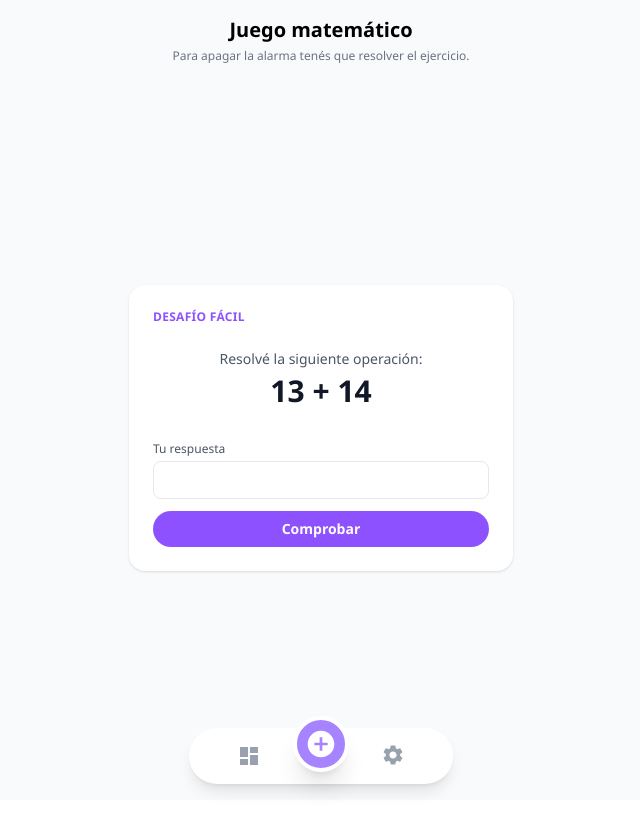
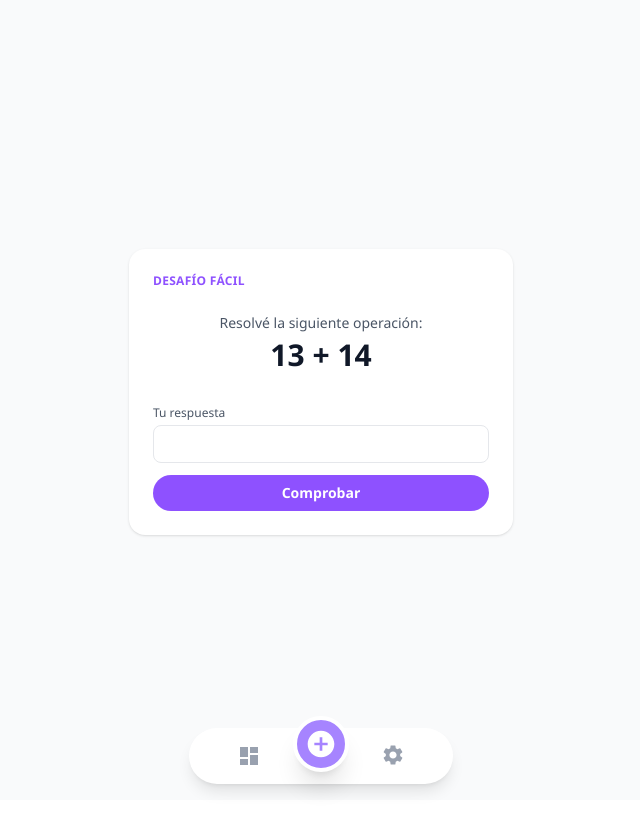
Before and after one commit to beluaris-coder/Obligatorio-despertador, a React (Vite) app: page /juego-matematico in a window 1280 px wide. Shown: the top 838 px of the page, without its empty margins (319-959 px from the left). Built offline with nearby package versions, Linux system fonts and the light colour scheme.

Commit message:
Sol Juego matematico totalmente arreglado

```diff
--- a/src/components/CardEscena.jsx
+++ b/src/components/CardEscena.jsx
@@ -1,4 +1,4 @@
-import { Link } from "react-router-dom";
+import { Link, useNavigate } from "react-router-dom";
 import { useState } from "react";
 import { MdPlayArrow } from "react-icons/md";
 
@@ -7,8 +7,9 @@ import { useEjecutarEscena } from "../hooks/useEjecutarEscena";
 import { useEscenasStore } from "../store/escenasStore";
 import IconButton from "./Shared/IconButton";
 
+const CardEscena = ({ id }) => {
+  const navigate = useNavigate();
 
-const CardEscena = ({ id }) => {
   const escena = useEscenasStore((s) => s.getEscena(id));
   const { ejecutarEscena } = useEjecutarEscena(escena, id);
 
@@ -17,11 +18,12 @@ const CardEscena = ({ id }) => {
 
   if (!escena) return null;
 
-  const { titulo, imagenIndex, imagen, enEjecucion } = escena;
+  const { titulo, imagenIndex, imagen, enEjecucion, acciones = [] } = escena;
 
   const indexValido =
     Number.isInteger(imagenIndex) && IMAGENES_ESCENAS.length > 0
-      ? Math.abs(imagenIndex) % IMAGENES_ESCENAS.length : 0;
+      ? Math.abs(imagenIndex) % IMAGENES_ESCENAS.length
+      : 0;
 
   const img =
     typeof imagen === "string" && imagen.length > 0
@@ -34,6 +36,18 @@ const CardEscena = ({ id }) => {
 
     if (loading || enEjecucion) return;
 
+    // 👇 Nueva lógica: si la escena tiene juego matemático, vamos al jueguito
+    const accionJuego = acciones.find(
+      (a) => a.funcionalidad === "juego_matematico"
+    );
+
+    if (accionJuego) {
+      const dificultad = accionJuego.parametros?.dificultad || "facil";
+      navigate(`/juego-matematico?dificultad=${dificultad}`);
+      return;
+    }
+
+    // Si no hay juego matemático, ejecutamos la escena normal
     setAnimando(true);
     setLoading(true);
 
@@ -42,7 +56,6 @@ const CardEscena = ({ id }) => {
     setTimeout(() => setAnimando(false), 150);
     setTimeout(() => setLoading(false), 900);
   };
-
 
   return (
     <Link
@@ -54,7 +67,13 @@ const CardEscena = ({ id }) => {
         {titulo}
       </div>
 
-      <IconButton icon={MdPlayArrow} onClick={handlePlay} loading={loading} animando={animando} disabled={enEjecucion} />
+      <IconButton
+        icon={MdPlayArrow}
+        onClick={handlePlay}
+        loading={loading}
+        animando={animando}
+        disabled={enEjecucion}
+      />
     </Link>
   );
 };
--- a/src/components/HeaderJuegoMatematico.jsx
+++ /dev/null
@@ -1,14 +0,0 @@
-const HeaderJuegoMatematico = () => {
-  return (
-    <header className="mb-6">
-      <h1 className="text-xl font-semibold text-center">
-        Juego matemático
-      </h1>
-      <p className="text-xs text-gray-500 text-center mt-1">
-        Para apagar la alarma tenés que resolver el ejercicio.
-      </p>
-    </header>
-  );
-};
-
-export default HeaderJuegoMatematico;
--- a/src/components/JuegoMatematico.jsx
+++ b/src/components/JuegoMatematico.jsx
@@ -1,6 +1,5 @@
 import { useEffect, useMemo, useState } from "react";
 import { useNavigate, useSearchParams } from "react-router-dom";
-import HeaderJuegoMatematico from "./HeaderJuegoMatematico";
 import CardJuegoMatematico from "./CardJuegoMatematico";
 
 const generarOperacion = (dificultad) => {
@@ -77,7 +76,6 @@ const JuegoMatematico = () => {
 
   return (
     <section className="min-h-screen bg-gray-50 flex flex-col p-4 pb-8">
-      <HeaderJuegoMatematico />
 
       <main className="flex-1 flex items-center justify-center">
         <CardJuegoMatematico
```
